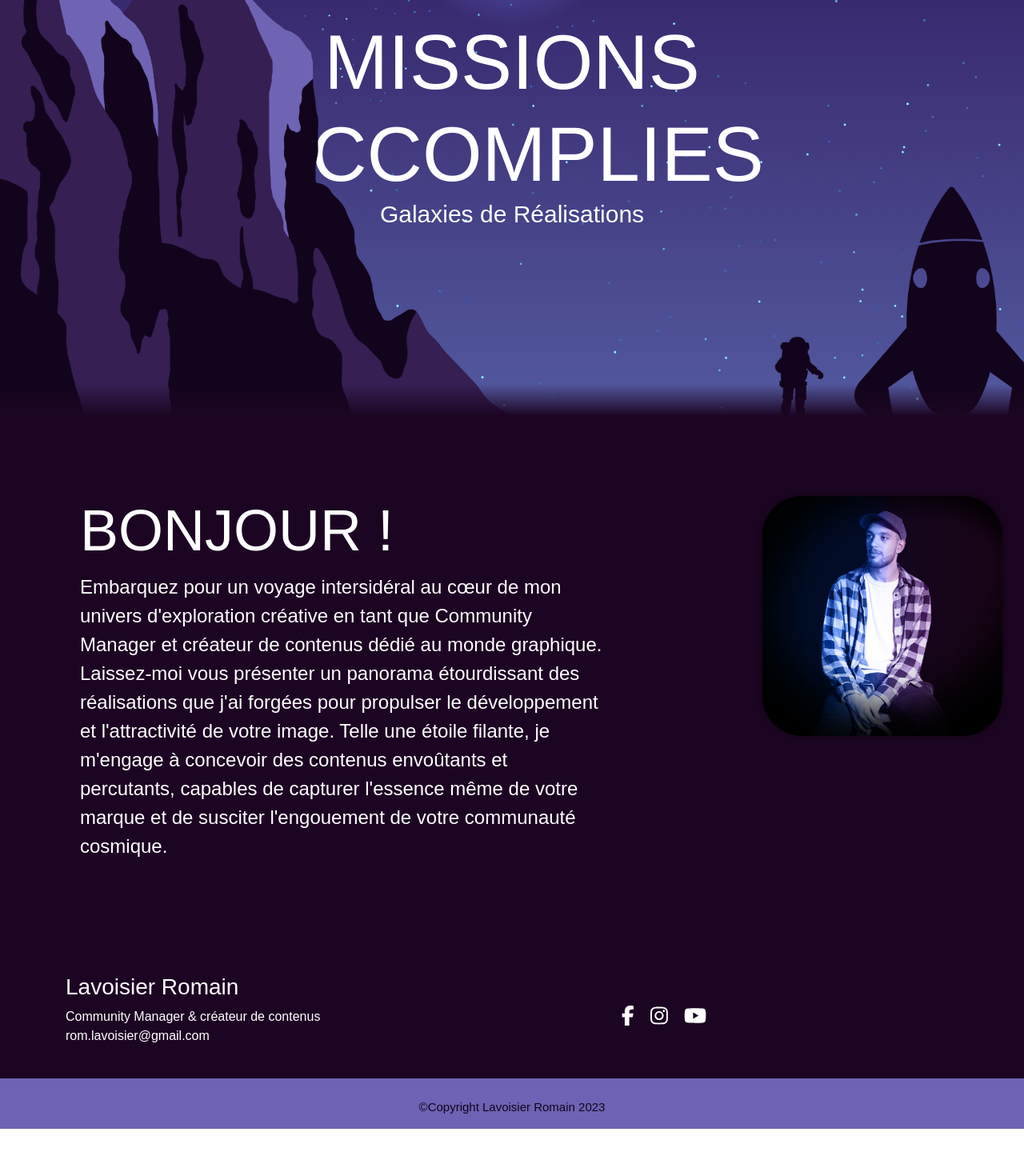
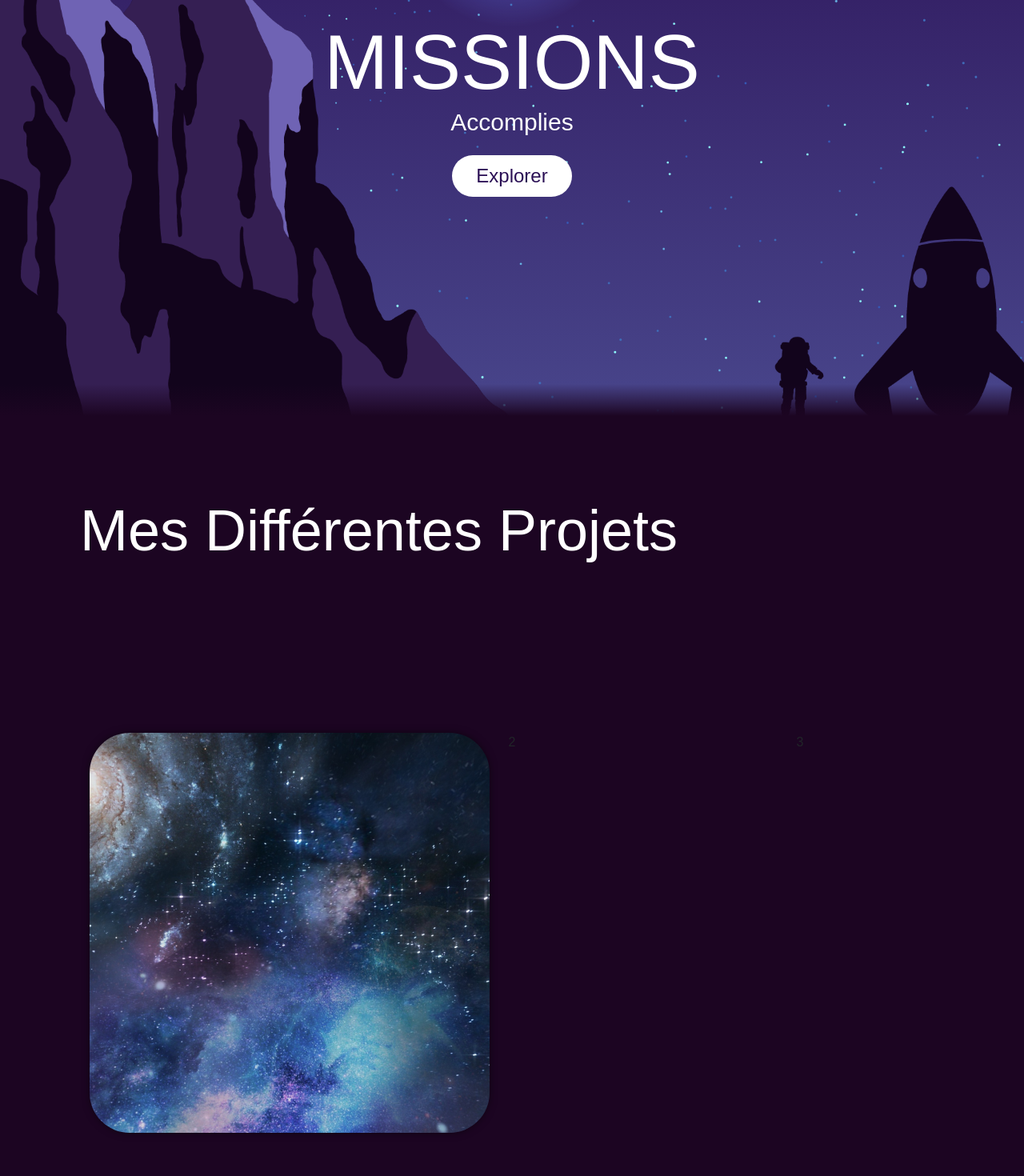
Before and after one commit to CaptainMarty/portfolio-LR, a Vue app: page /projets in a window 1280 px wide. Shown: the part 280-1750 px from the top of the page at 80% size. Before the commit the page ends 1691 px from the top, so only its background shows below. Built offline with nearby package versions, Linux system fonts and the light colour scheme; a web font is replaced by a local one.

Commit message:
create projets page

```diff
--- a/src/components/header.vue
+++ b/src/components/header.vue
@@ -1,9 +1,9 @@
 <template>
   <nav class="navbar navbar-expand-lg header-overlay" >
     <div class="container-fluid nav-font">
-      <a class="navbar-brand" href="/">
-        <img src="../images/Logo_LRcm.png" alt="CubeRunner" height="150" width="150">
-      </a>
+        <router-link to="/index" class="navbar-brand">
+          <img src="../images/Logo_LRcm.png" alt="CubeRunner" height="150" width="150">
+        </router-link>
       <button @click="collapse = !collapse" class="navbar-toggler" type="button">
         <span class="navbar-toggler-icon"></span>
       </button>
--- a/src/main.js
+++ b/src/main.js
@@ -15,8 +15,8 @@ import Contact from './pages/contact.vue'
 import Competences from './pages/competences.vue'
 
 
-
 const routes = [
+    { path: '/', redirect: '/index' },
     { path: '/index', component: Index },
     { path: '/explorateur', component: Explorateur },
     { path: '/projets', component: Projets },
--- a/src/pages/projets.vue
+++ b/src/pages/projets.vue
@@ -3,29 +3,31 @@
         <section class="section-1">
             <img src="../images/stars.png" id="stars">
             <img src="../images/moon.png" id="moon">
-            <h2 id="text">MISSIONS <br>
-                ACCOMPLIES<br>
-                <span>Galaxies de Réalisations</span>
+            <h2 id="text">MISSIONS
+                <span>Accomplies</span>
             </h2>
+            <button @click="scrollToSection" id="btn">Explorer</button>
             <img src="../images/mountain_front_left.png" id="mountain_front">
             <img src="../images/moon_landing.png" id="moon_landing">
         </section>
 
         <div class="container-fluid">
                 <div class="row">
-                    <div class="col-lg-8 col-sm-12 sec" id="section">
-                        <h2>BONJOUR !</h2>
-                        <p>Embarquez pour un voyage intersidéral au cœur de mon univers d'exploration créative en tant que
-                            Community Manager et créateur de contenus dédié au monde graphique. Laissez-moi vous présenter
-                            un panorama étourdissant des réalisations que j'ai forgées pour propulser le développement et
-                            l'attractivité de votre image. Telle une étoile filante, je m'engage à concevoir des contenus
-                            envoûtants et percutants, capables de capturer l'essence même de votre marque et de susciter
-                            l'engouement de votre communauté cosmique.
-                        </p>
+                    <div class="col-12 sec" id="section">
+                        <h2>Mes Différentes Projets</h2>
                     </div>
-                    <div class="col-lg-4 col-sm-12 sec">
-                        <img src="../images/V2.png" alt="" height="300" width="300">
+                </div>
+                <div class="row sec text-center">
+                    <div class="col-4">
+                        <img src="../images/fond-card.png" alt="" height="500">
                     </div>
+                    <div class="col-4">2</div>
+                    <div class="col-4">3</div>
+                </div>
+                <div class="row sec text-center">
+                    <div class="col-4">1</div>
+                    <div class="col-4">2</div>
+                    <div class="col-4">3</div>
                 </div>
             </div>
 
@@ -36,7 +38,14 @@
 </template>
 
 <script>
-
+export default {
+    methods: {
+        scrollToSection() {
+            const section = document.getElementById('section');
+            section.scrollIntoView({ behavior: 'smooth' });
+        },
+    }
+}
 </script>
 
 <style scoped>
@@ -84,6 +93,18 @@ section img#moon {
 section img#mountain_front {
     z-index: 10;
 }
+#btn {
+    text-decoration: none;
+    padding: 8px 30px;
+    border-radius: 40px;
+    background: white;
+    color: #2b1055 !important;
+    font-size: 1.5em;
+    display: inline-block;
+    z-index: 9;
+    transform: translateY(100px);
+    border: none;
+}
 
 #text {
     text-align: center;
```
Also changed, not shown: src/images/fond-card.png (added), src/images/projet-1.png (added).
